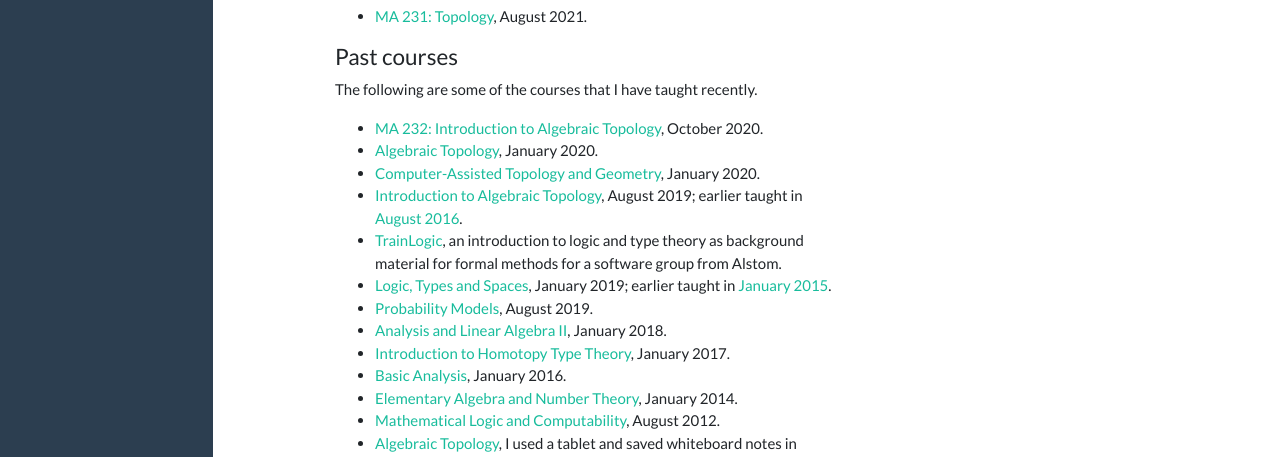
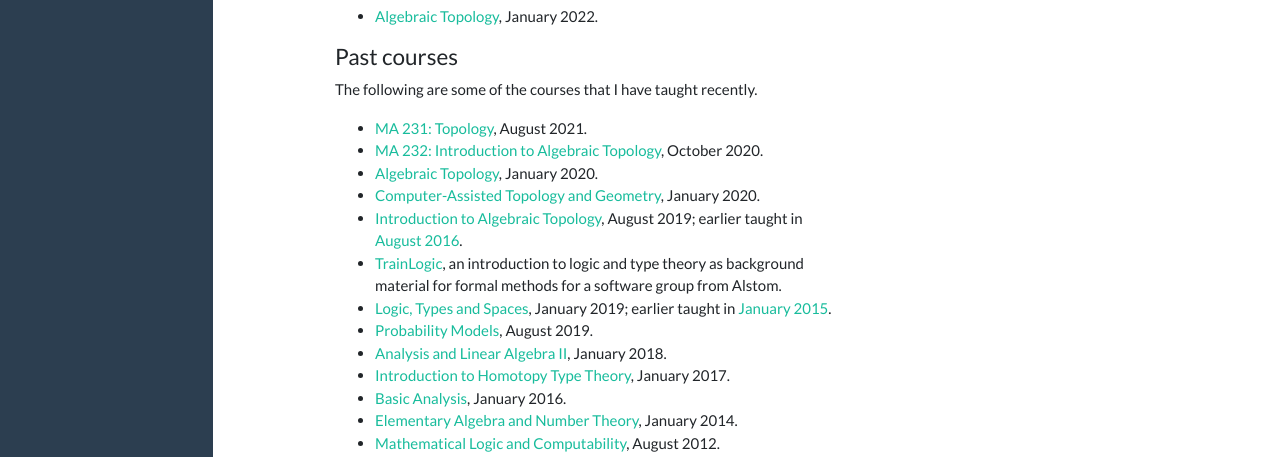
Before and after one commit to siddhartha-gadgil/homepage, a plain HTML site: page index.html in a window 1280 px wide. Shown: the part 643-1100 px from the top of the page. Drawn offline with nearby package versions, Linux system fonts and the light colour scheme.

Commit message:
course update

```diff
--- a/index.html
+++ b/index.html
@@ -137,15 +137,15 @@
           <h3> Courses</h3>
           <h4>Upcoming</h4>
           <ul>
-            <li><a href="http://math.iisc.ac.in/~gadgil/topology-2021/index.html">MA 231:
-                Topology</a>,
-              August 2021.</li>
-
+            <li><a href="http://math.iisc.ac.in/~gadgil/algebraic-topology-2022/">
+              Algebraic Topology</a>, January 2022.</li>
           </ul>
 
           <h4> Past courses </h4>
           <p>The following are some of the courses that I have taught recently.</p>
           <ul>
+            <li><a href="http://math.iisc.ac.in/~gadgil/topology-2021/index.html">MA 231:
+              Topology</a>, August 2021.</li>
             <li><a href="http://math.iisc.ac.in/~gadgil/introduction-algebraic-topology-2020/index.html">MA 232:
               Introduction to Algebraic Topology</a>,
             October 2020.</li>
```
